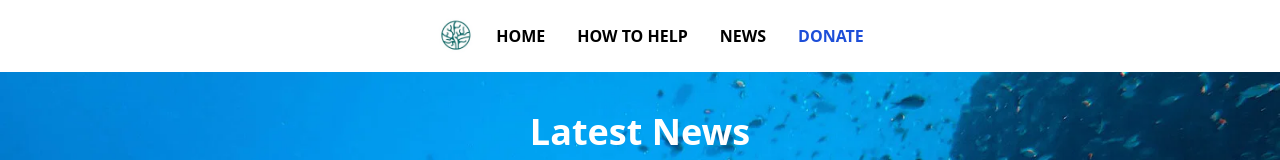
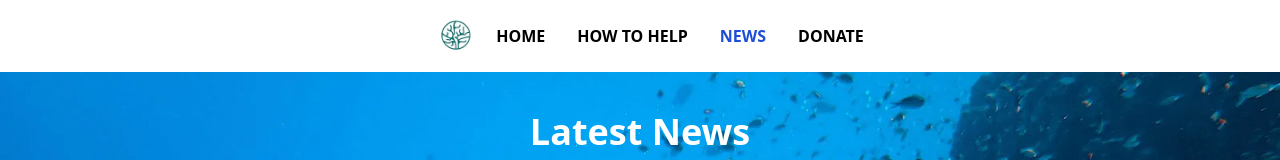
Before and after one commit to NichBry25/BnY, a plain HTML site: page news.html in a window 1280 px wide. Shown: the top 160 px of the page. Drawn offline with nearby package versions, Linux system fonts and the light colour scheme.

Commit message:
Add files via upload

```diff
--- a/news.html
+++ b/news.html
@@ -29,10 +29,10 @@
                     <a href="help.html" class="block py-2 px-3 rounded hover:bg-gray-100 md:hover:bg-transparent md:border-0 md:hover:text-blue-700 md:p-0 font-bold">HOW TO HELP</a>
                   </li>
                   <li>
-                    <a href="news.html" class="block py-2 px-3 rounded hover:bg-gray-100 md:hover:bg-transparent md:border-0 md:hover:text-blue-700 md:p-0 font-bold" aria-current="page">NEWS</a>
+                    <a href="news.html" class="block py-2 px-3 text-white bg-blue-700 rounded md:bg-transparent md:text-blue-700 md:p-0 font-bold" aria-current="page">NEWS</a>
                   </li>
                   <li>
-                    <a href="donate.html" class="block py-2 px-3 text-white bg-blue-700 rounded md:bg-transparent md:text-blue-700 md:p-0 font-bold">DONATE</a>
+                    <a href="donate.html" class="block py-2 px-3 rounded hover:bg-gray-100 md:hover:bg-transparent md:border-0 md:hover:text-blue-700 md:p-0 font-bold">DONATE</a>
                   </li>
 
                 </ul>
```
